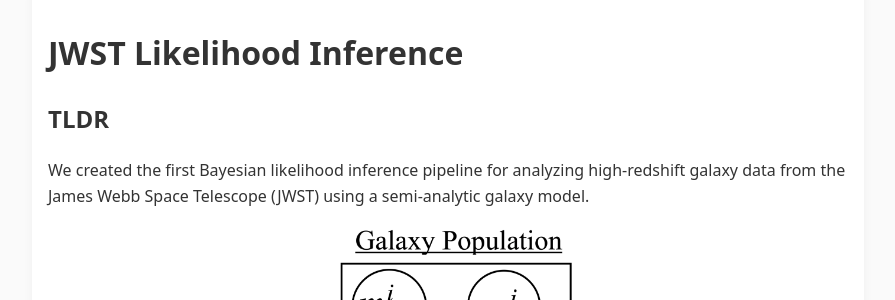
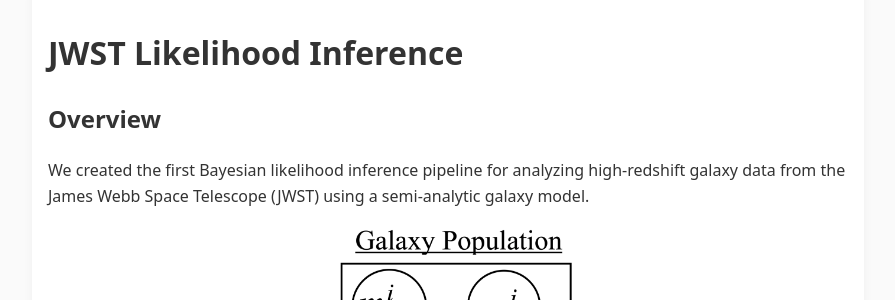
Before and after one commit to treydriskell/treydriskell.github.io, a Jekyll site: the page built from projects/jwst-inference.md, in a window 1280 px wide. Shown: the part 194-494 px from the top of the page, without its empty margins (192-1087 px from the left). Built offline with Jekyll 4.4.1, drawn with Linux system fonts in a browser that asks for light colours.

Commit message:
Update jwst-inference.md

```diff
--- a/projects/jwst-inference.md
+++ b/projects/jwst-inference.md
@@ -6,7 +6,7 @@ permalink: /projects/jwst-inference/
 
 # JWST Likelihood Inference
 
-## TLDR
+## Overview
 We created the first Bayesian likelihood inference pipeline for analyzing high-redshift galaxy data from the James Webb Space Telescope (JWST) using a semi-analytic galaxy model.
 
 <img src="/assets/images/jwst_pipeline.png" alt="An outline of our analysis Pipeline" style="width:400px;">
```
